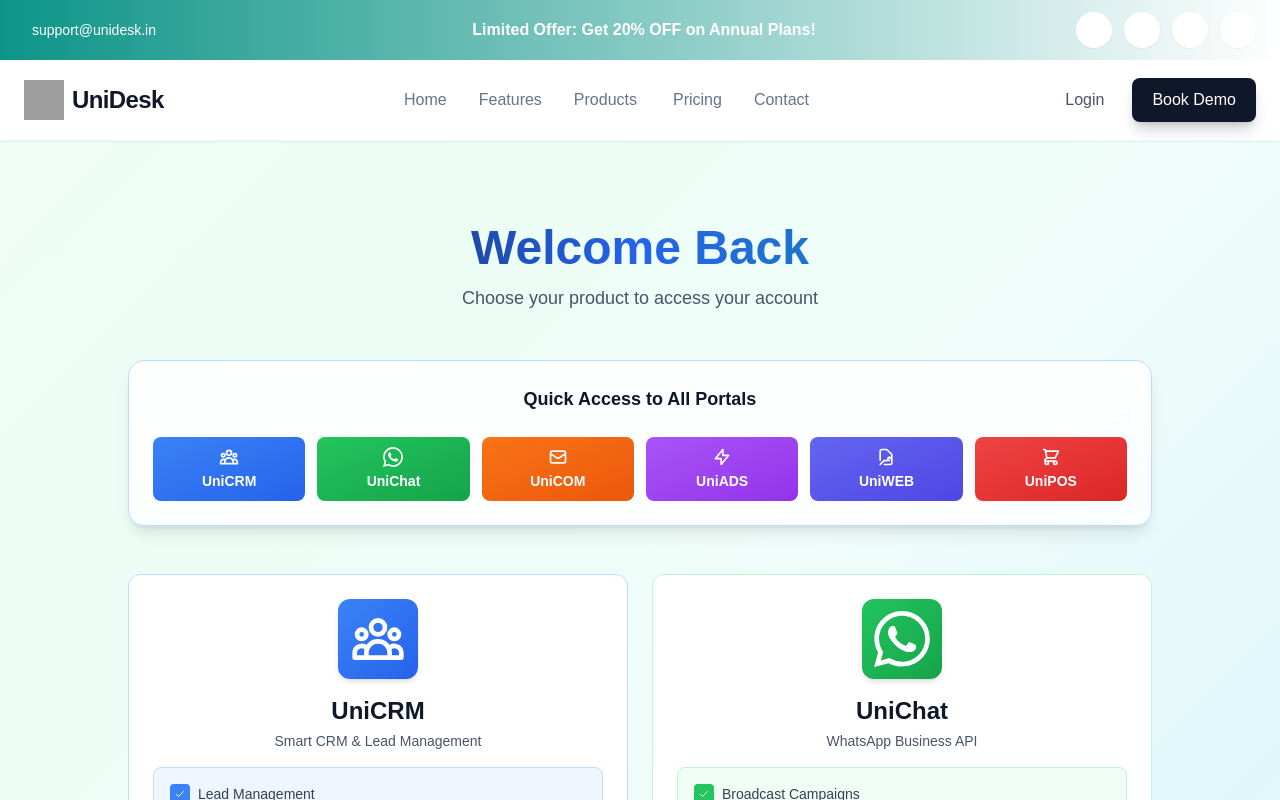
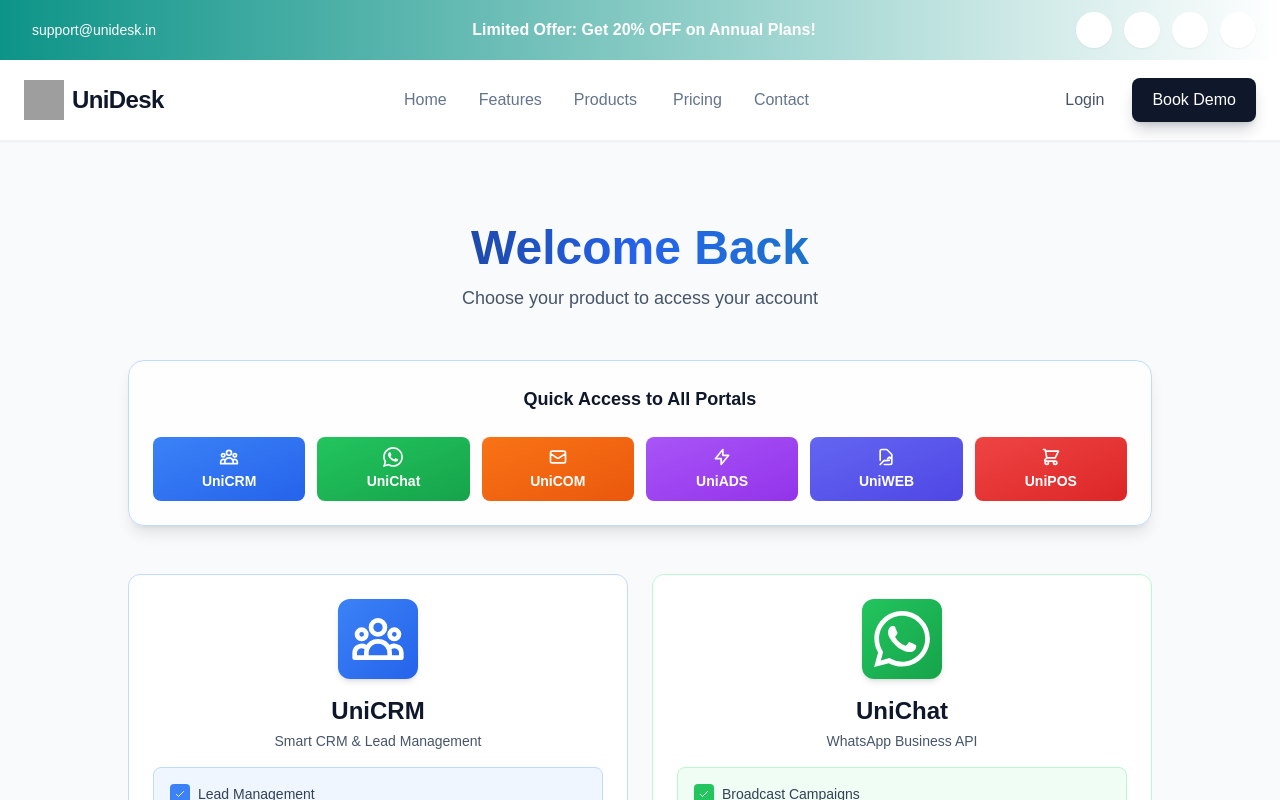
Before and after one commit to raovipul4-tech/unidesk-main, a Next.js app in the folder apps/web/: page /login in a window 1280 px wide. Shown: the top 800 px of the page. Built offline with nearby package versions, Linux system fonts and the light colour scheme; grey boxes are pictures that could not be loaded; a web font is replaced by a local one.

Commit message:
no i want same backrgound of pricing page in login page. fix it

```diff
--- a/apps/web/app/login/page.tsx
+++ b/apps/web/app/login/page.tsx
@@ -11,11 +11,12 @@
   return (
     <>
       <Header />
-      <div className="min-h-screen flex flex-col pt-40 sm:pt-44 md:pt-48" style={{
-        background: 'linear-gradient(135deg, #f0fdf4 0%, #ecfdf5 25%, #f0fdfa 50%, #e0f7fa 75%, #f5f3ff 100%)'
-      }}>
+      <div className="min-h-screen flex flex-col pt-40 sm:pt-44 md:pt-48 relative overflow-hidden bg-slate-50">
+        {/* Background Orbs - Same as Pricing Page */}
+        <div className="absolute top-10 right-20 w-96 h-96 bg-brand-300 rounded-full mix-blend-multiply filter blur-3xl opacity-40 animate-blob"></div>
+        <div className="absolute -bottom-20 left-20 w-96 h-96 bg-blue-300 rounded-full mix-blend-multiply filter blur-3xl opacity-40 animate-blob animation-delay-2000"></div>
         {/* Main Login Section - Fixed in content box */}
-        <div className="flex-1 w-full px-3 sm:px-4 md:px-6 py-6 sm:py-8 relative z-10 flex items-center justify-center">
+        <div className="flex-1 w-full px-3 sm:px-4 md:px-6 py-6 sm:py-8 relative z-20 flex items-center justify-center">
           <div className="w-full max-w-5xl">
 
               {/* Header Text */}
```
